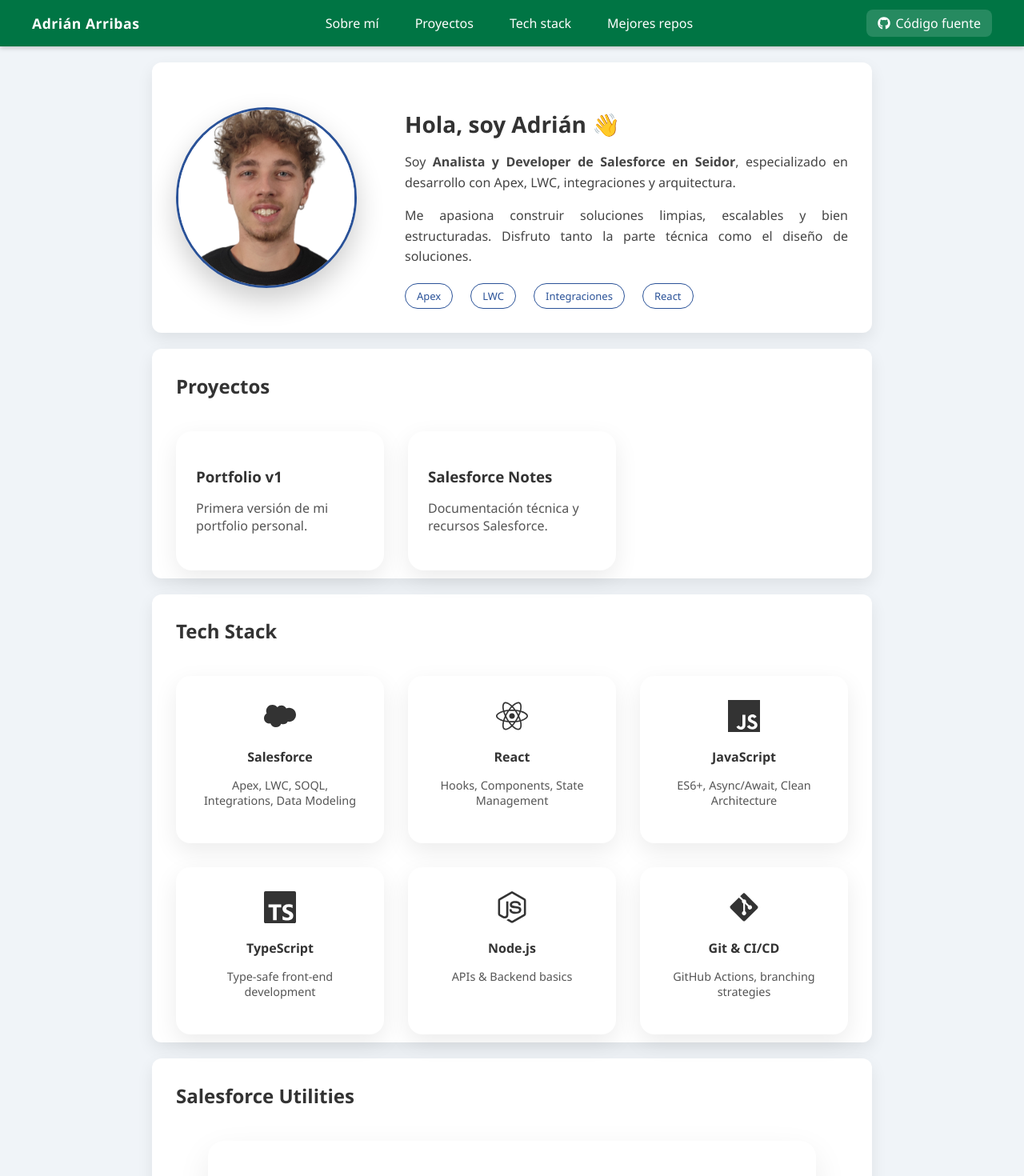
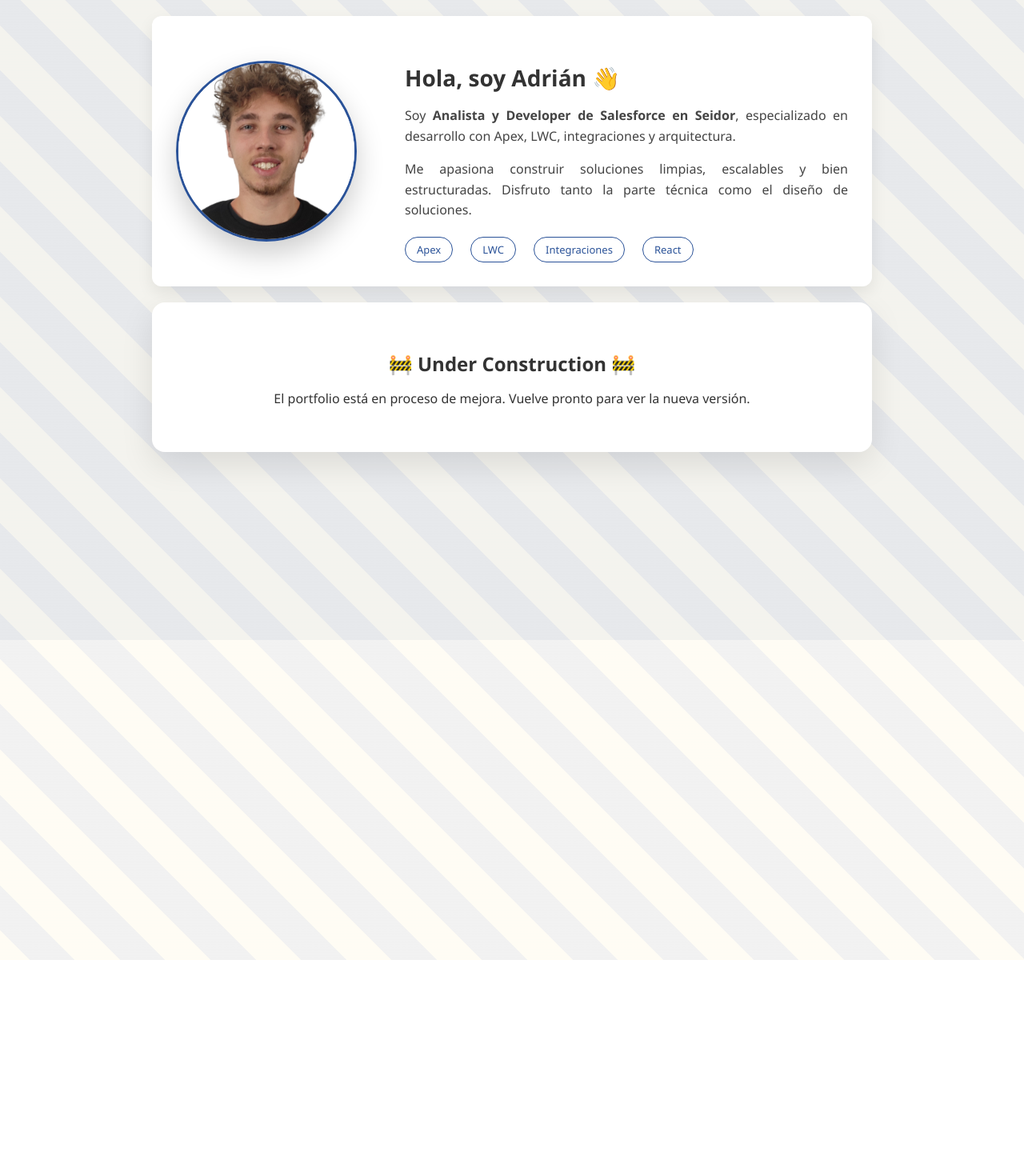
Before and after one commit to arribass/my-portfolio, a React (Create React App) app: page / in a window 1280 px wide. Shown: the top 1470 px of the page at 80% size. After the commit the page ends 800 px from the top, so only its background shows below. Built offline with nearby package versions, Linux system fonts and the light colour scheme.

Commit message:
under construction

```diff
--- a/src/App.css
+++ b/src/App.css
@@ -1,11 +1,90 @@
-/* Layout general */
+/* ============================= */
+/* Layout base */
+/* ============================= */
+
 .App {
   font-family: 'Segoe UI', sans-serif;
   margin: 0;
   padding: 0;
-  background: #f0f4f8;
+  min-height: 100vh;
+  background: #f4f6f9;
   color: #333;
-  scroll-behavior: smooth; /* animación al hacer click en links */
+  position: relative;
+  overflow-x: hidden;
+}
+
+/* ============================= */
+/* 🚧 Under Construction Background */
+/* ============================= */
+
+.under-construction::before {
+  content: "";
+  position: fixed;
+  top: -50%;
+  left: -50%;
+  width: 200%;
+  height: 200%;
+
+  background: repeating-linear-gradient(
+    45deg,
+    #f7c948,
+    #f7c948 40px,
+    #1e1e1e 40px,
+    #1e1e1e 80px
+  );
+
+  opacity: 0.06;
+  animation: moveStripes 12s linear infinite;
+  z-index: 0;
+}
+
+@keyframes moveStripes {
+  from {
+    transform: translateX(0);
+  }
+  to {
+    transform: translateX(120px);
+  }
+}
+
+/* ============================= */
+/* Contenido */
+/* ============================= */
+
+.main-content {
+  position: relative;
+  z-index: 2;
+  max-width: 900px;
+  margin: 100px auto;
+  padding: 0 20px;
+  text-align: center;
+}
+
+.about-section {
+  margin-bottom: 50px;
+}
+
+.about-section h1 {
+  font-size: 36px;
+  margin-bottom: 15px;
+}
+
+.about-section p {
+  margin-bottom: 10px;
+  line-height: 1.6;
+}
+
+/* Card central */
+
+.construction-card {
+  background: white;
+  padding: 40px;
+  border-radius: 16px;
+  box-shadow: 0 15px 40px rgba(0,0,0,0.1);
+}
+
+.construction-card h2 {
+  margin-bottom: 15px;
 }
 
 /* 🌟 Top bar sticky */
--- a/src/App.js
+++ b/src/App.js
@@ -1,20 +1,6 @@
 import React, { useEffect,useState, useRef } from 'react';
+import "./App.css";
 import AboutSection from "./components/AboutSection";
-import { FaGithub } from "react-icons/fa";
-import './App.css';
-
-import {
-  FaReact,
-  FaGitAlt,
-  FaNodeJs,
-} from "react-icons/fa";
-
-import {
-  SiJavascript,
-  SiSalesforce,
-  SiTypescript,
-} from "react-icons/si";
-
 
 /**
  * Componente Section que:
@@ -55,173 +41,215 @@
 }
 
 function App() {
-  const [selectedProject, setSelectedProject] = useState(null);
   return (
-    <div className="App">
-    <header className="top-bar">
-    <div className="top-bar-inner">
+    <div className="App under-construction">
 
-      {/* LEFT - Name */}
-      <div className="nav-left">
-        <span className="brand">Adrián Arribas</span>
-      </div>
-
-      {/* CENTER - Navigation */}
-      <nav className="nav-center">
-        <a href="#about">Sobre mí</a>
-        <a href="#projects">Proyectos</a>
-        <a href="#techstack">Tech stack</a>
-        <a href="#code">Mejores repos</a>
-      </nav>
-
-    {/* RIGHT - GitHub */}
-    <div className="nav-right">
-      <a
-        href="https://github.com/arribass/my-portfolio"
-        target="_blank"
-        rel="noopener noreferrer"
-        className="github-link"
-      >
-        <FaGithub style={{ marginRight: "6px" }} />
-        Código fuente
-      </a>
-    </div>
-
-  </div>
-    </header>
-    <main className="main-content">
+      <main className="main-content">
       <Section id="about">
         <AboutSection />
-      </Section>
-      <Section id="projects" title="Proyectos">
-          <div className="projects-grid">
-            <div className="project-card">
-              <h3>Portfolio v1</h3>
-              <p>Primera versión de mi portfolio personal.</p>
-              {/* <button
-                onClick={() =>
-                  setSelectedProject({
-                    title: "Portfolio v1",
-                    description:
-                      "Primera versión de mi portfolio creada con React y desplegada en GitHub Pages.",
-                    tech: ["React", "CSS", "GitHub Actions"],
-                  })
-                }
-              >
-                Ver proyecto
-              </button> */}
-            </div>
+       </Section>
 
-            <div className="project-card">
-              <h3>Salesforce Notes</h3>
-              <p>Documentación técnica y recursos Salesforce.</p>
-              {/* <button
-                onClick={() =>
-                  setSelectedProject({
-                    title: "Salesforce Notes",
-                    description:
-                      "Documentación técnica creada con Docusaurus orientada a desarrolladores Salesforce.",
-                    tech: ["Docusaurus", "MDX", "GitHub Pages"],
-                  })
-                }
-              >
-                Ver proyecto
-              </button> */}
-            </div>
+        <section className="construction-card">
+          <h2>🚧 Under Construction 🚧</h2>
+          <p>
+            El portfolio está en proceso de mejora.
+            Vuelve pronto para ver la nueva versión.
+          </p>
+        </section>
 
-          </div>
-        </Section>
+      </main>
 
-    <Section id="techstack" title="Tech Stack">
-      <div className="tech-grid">
-
-        <div className="tech-card">
-          <SiSalesforce size={40} />
-          <h4>Salesforce</h4>
-          <p>Apex, LWC, SOQL, Integrations, Data Modeling</p>
-        </div>
-
-        <div className="tech-card">
-          <FaReact size={40} />
-          <h4>React</h4>
-          <p>Hooks, Components, State Management</p>
-        </div>
-
-        <div className="tech-card">
-          <SiJavascript size={40} />
-          <h4>JavaScript</h4>
-          <p>ES6+, Async/Await, Clean Architecture</p>
-        </div>
-
-        <div className="tech-card">
-          <SiTypescript size={40} />
-          <h4>TypeScript</h4>
-          <p>Type-safe front-end development</p>
-        </div>
-
-        <div className="tech-card">
-          <FaNodeJs size={40} />
-          <h4>Node.js</h4>
-          <p>APIs & Backend basics</p>
-        </div>
-
-        <div className="tech-card">
-          <FaGitAlt size={40} />
-          <h4>Git & CI/CD</h4>
-          <p>GitHub Actions, branching strategies</p>
-        </div>
-
-      </div>
-    </Section>
-    <Section id="code" title="Salesforce Utilities">
-      <div className="repo-card">
-        <div className="repo-header">
-          <h3>Flow Action Record Validator</h3>
-          <span className="repo-tag">Salesforce</span>
-        </div>
-        <p>
-          Custom Flow Action to validate record conditions dynamically.
-          Built for Salesforce environments where declarative logic needs
-          controlled validation.
-        </p>
-
-        <div className="repo-footer">
-          <a
-            href="https://github.com/arribass/flow-Action-Record-Validator"
-            target="_blank"
-            rel="noopener noreferrer"
-          >
-            Ver en GitHub →
-          </a>
-        </div>
-
-      </div>
-      {/* <img src="https://github-readme-stats.vercel.app/api/pin/?username=arribass&repo=flow-Action-Record-Validator" /> */}
-    </Section>
-    </main>
-
-    <footer className="footer">
-        © {new Date().getFullYear()} Adrian Arribas
-    </footer>
-
-    {selectedProject && (
-        <div className="modal-overlay" onClick={() => setSelectedProject(null)}>
-          <div className="modal-card" onClick={(e) => e.stopPropagation()}>
-            <h2>{selectedProject.title}</h2>
-            <p>{selectedProject.description}</p>
-
-            <div className="tech-list">
-              {selectedProject.tech.map((tech, index) => (
-                <span key={index} className="tech-badge">
-                  {tech}
-                </span>
-              ))}
-            </div>
-
-      <button className="close-btn" onClick={() => setSelectedProject(null)}> Cerrar </button>
-        </div>
-      </div>)}
-    </div>);
+    </div>
+  );
 }
 
 export default App;
+
+// import { FaGithub } from "react-icons/fa";
+// import './App.css';
+
+// import {
+//   FaReact,
+//   FaGitAlt,
+//   FaNodeJs,
+// } from "react-icons/fa";
+
+// import {
+//   SiJavascript,
+//   SiSalesforce,
+//   SiTypescript,
+// } from "react-icons/si";
+
+
+
+// function App() {
+//   const [selectedProject, setSelectedProject] = useState(null);
+//   return (
+//     <div className="App">
+//     <header className="top-bar">
+//     <div className="top-bar-inner">
+
+//       {/* LEFT - Name */}
+//       <div className="nav-left">
+//         <span className="brand">Adrián Arribas</span>
+//       </div>
+
+//       {/* CENTER - Navigation */}
+//       <nav className="nav-center">
+//         <a href="#about">Sobre mí</a>
+//         <a href="#projects">Proyectos</a>
+//         <a href="#techstack">Tech stack</a>
+//         <a href="#code">Mejores repos</a>
+//       </nav>
+
+//     {/* RIGHT - GitHub */}
+//     <div className="nav-right">
+//       <a
+//         href="https://github.com/arribass/my-portfolio"
+//         target="_blank"
+//         rel="noopener noreferrer"
+//         className="github-link"
+//       >
+//         <FaGithub style={{ marginRight: "6px" }} />
+//         Código fuente
+//       </a>
+//     </div>
+
+//   </div>
+//     </header>
+//     <main className="main-content">
+//       <Section id="about">
+//         <AboutSection />
+//       </Section>
+//       <Section id="projects" title="Proyectos">
+//           <div className="projects-grid">
+//             <div className="project-card">
+//               <h3>Portfolio v1</h3>
+//               <p>Primera versión de mi portfolio personal.</p>
+//               {/* <button
+//                 onClick={() =>
+//                   setSelectedProject({
+//                     title: "Portfolio v1",
+//                     description:
+//                       "Primera versión de mi portfolio creada con React y desplegada en GitHub Pages.",
+//                     tech: ["React", "CSS", "GitHub Actions"],
+//                   })
+//                 }
+//               >
+//                 Ver proyecto
+//               </button> */}
+//             </div>
+
+//             <div className="project-card">
+//               <h3>Salesforce Notes</h3>
+//               <p>Documentación técnica y recursos Salesforce.</p>
+//               {/* <button
+//                 onClick={() =>
+//                   setSelectedProject({
+//                     title: "Salesforce Notes",
+//                     description:
+//                       "Documentación técnica creada con Docusaurus orientada a desarrolladores Salesforce.",
+//                     tech: ["Docusaurus", "MDX", "GitHub Pages"],
+//                   })
+//                 }
+//               >
+//                 Ver proyecto
+//               </button> */}
+//             </div>
+
+//           </div>
+//         </Section>
+
+//     <Section id="techstack" title="Tech Stack">
+//       <div className="tech-grid">
+
+//         <div className="tech-card">
+//           <SiSalesforce size={40} />
+//           <h4>Salesforce</h4>
+//           <p>Apex, LWC, SOQL, Integrations, Data Modeling</p>
+//         </div>
+
+//         <div className="tech-card">
+//           <FaReact size={40} />
+//           <h4>React</h4>
+//           <p>Hooks, Components, State Management</p>
+//         </div>
+
+//         <div className="tech-card">
+//           <SiJavascript size={40} />
+//           <h4>JavaScript</h4>
+//           <p>ES6+, Async/Await, Clean Architecture</p>
+//         </div>
+
+//         <div className="tech-card">
+//           <SiTypescript size={40} />
+//           <h4>TypeScript</h4>
+//           <p>Type-safe front-end development</p>
+//         </div>
+
+//         <div className="tech-card">
+//           <FaNodeJs size={40} />
+//           <h4>Node.js</h4>
+//           <p>APIs & Backend basics</p>
+//         </div>
+
+//         <div className="tech-card">
+//           <FaGitAlt size={40} />
+//           <h4>Git & CI/CD</h4>
+//           <p>GitHub Actions, branching strategies</p>
+//         </div>
+
+//       </div>
+//     </Section>
+//     <Section id="code" title="Salesforce Utilities">
+//       <div className="repo-card">
+//         <div className="repo-header">
+//           <h3>Flow Action Record Validator</h3>
+//           <span className="repo-tag">Salesforce</span>
+//         </div>
+//         <p>
+//           Custom Flow Action to validate record conditions dynamically.
+//           Built for Salesforce environments where declarative logic needs
+//           controlled validation.
+//         </p>
+
+//         <div className="repo-footer">
+//           <a
+//             href="https://github.com/arribass/flow-Action-Record-Validator"
+//             target="_blank"
+//             rel="noopener noreferrer"
+//           >
+//             Ver en GitHub →
+//           </a>
+//         </div>
+
+//       </div>
+//       {/* <img src="https://github-readme-stats.vercel.app/api/pin/?username=arribass&repo=flow-Action-Record-Validator" /> */}
+//     </Section>
+//     </main>
+
+//     <footer className="footer">
+//         © {new Date().getFullYear()} Adrian Arribas
+//     </footer>
+
+//     {selectedProject && (
+//         <div className="modal-overlay" onClick={() => setSelectedProject(null)}>
+//           <div className="modal-card" onClick={(e) => e.stopPropagation()}>
+//             <h2>{selectedProject.title}</h2>
+//             <p>{selectedProject.description}</p>
+
+//             <div className="tech-list">
+//               {selectedProject.tech.map((tech, index) => (
+//                 <span key={index} className="tech-badge">
+//                   {tech}
+//                 </span>
+//               ))}
+//             </div>
+
+//       <button className="close-btn" onClick={() => setSelectedProject(null)}> Cerrar </button>
+//         </div>
+//       </div>)}
+//     </div>);
+// }
+
+// export default App;
```
